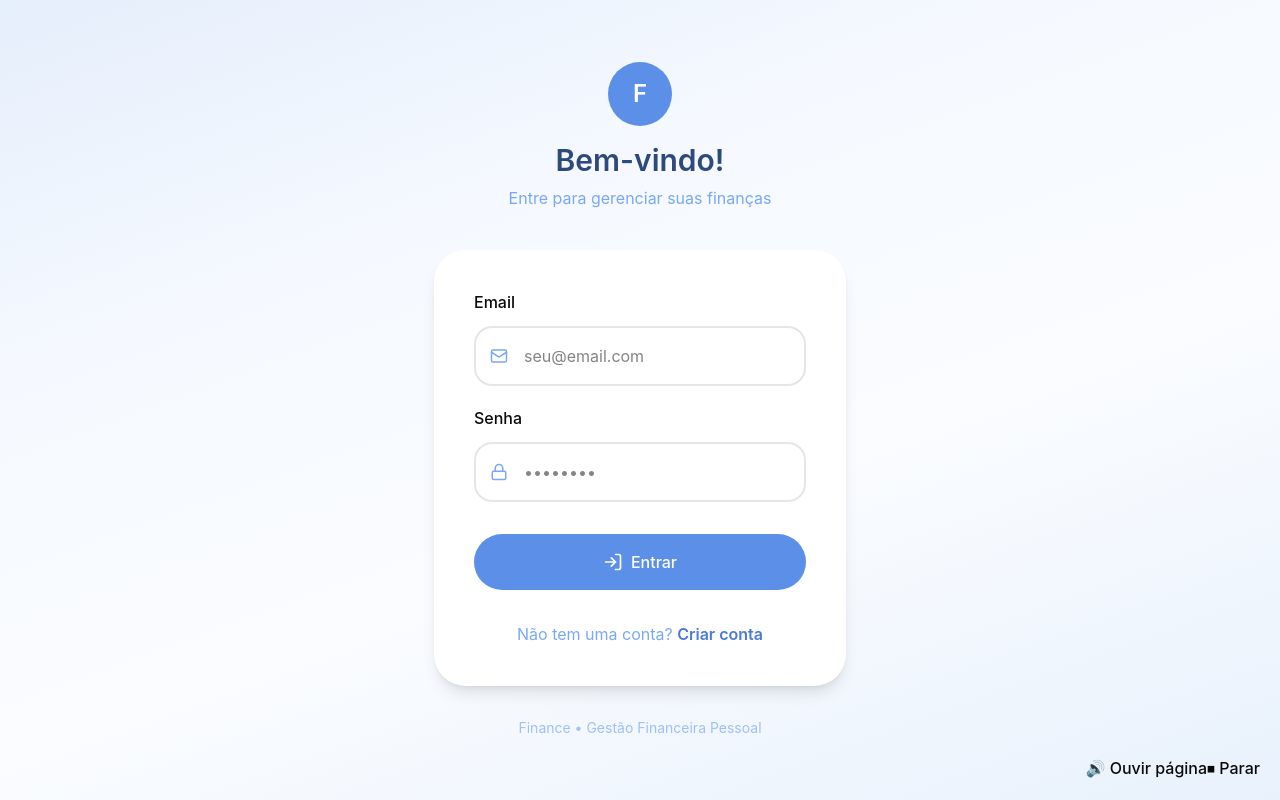
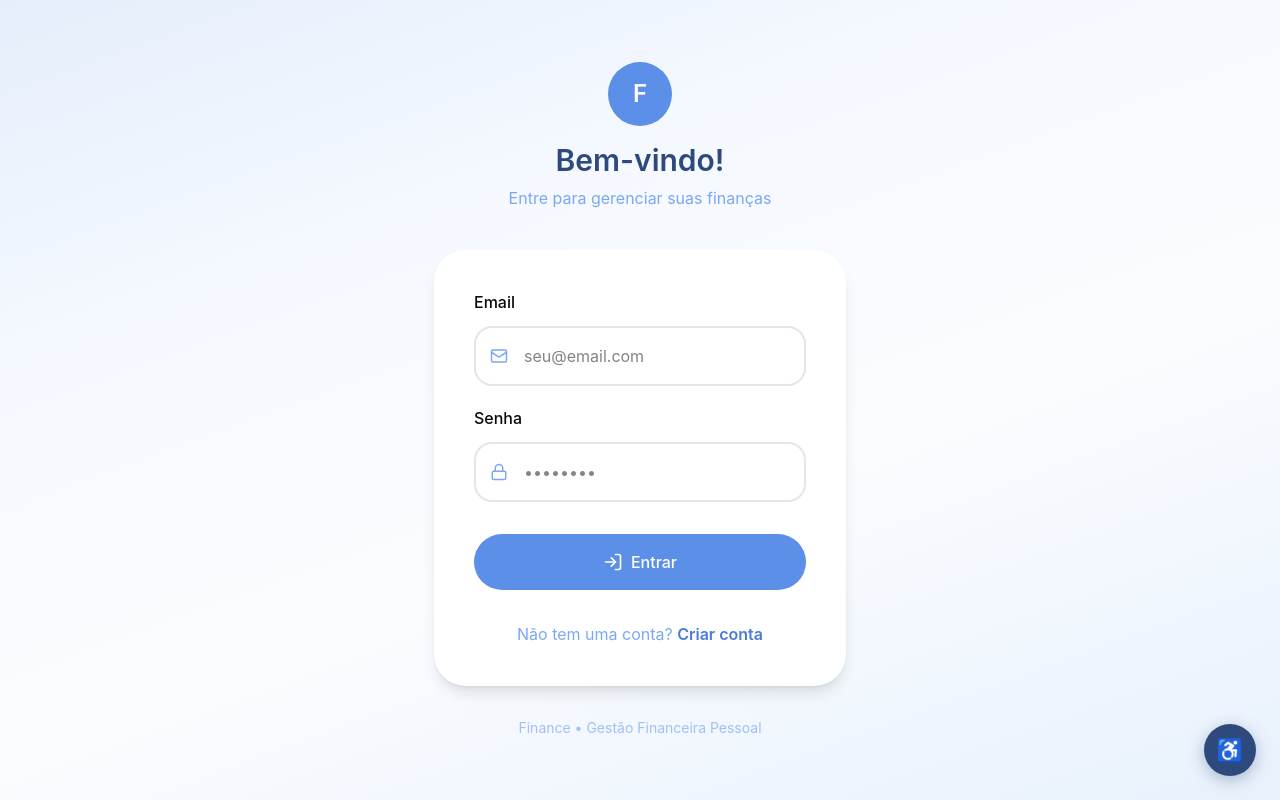
Before and after one commit to stephanievitoria/projeto-financheck-main-final, a React (Vite) app in the folder financheck-front-main/: page /login in a window 1280 px wide. Built offline with nearby package versions, Linux system fonts and the light colour scheme.

Commit message:
Update AccessibilityButton.tsx

```diff
--- a/financheck-front-main/src/app/components/ui/AccessibilityButton.tsx
+++ b/financheck-front-main/src/app/components/ui/AccessibilityButton.tsx
@@ -1,20 +1,183 @@
+import { useState, useEffect, useRef } from "react";
+
 const AccessibilityButton = () => {
-  const handleSpeak = () => {
-    const texto = document.body.innerText;
-    (window as any).responsiveVoice.speak(texto, "Brazilian Portuguese Female");
+  const [open, setOpen] = useState(false);
+  const [active, setActive] = useState(false);
+  const hoverTimeout = useRef<ReturnType<typeof setTimeout> | null>(null);
+  const lastSpoken = useRef<string>("");
+
+  const speak = (text: string) => {
+    if (!text.trim() || text === lastSpoken.current) return;
+    lastSpoken.current = text;
+    (window as any).responsiveVoice?.cancel();
+    (window as any).responsiveVoice?.speak(text.trim(), "Brazilian Portuguese Female");
   };
 
   const handleStop = () => {
-    (window as any).responsiveVoice.cancel();
+    (window as any).responsiveVoice?.cancel();
+    lastSpoken.current = "";
   };
 
+  useEffect(() => {
+    if (!active) {
+      handleStop();
+      return;
+    }
+
+    const onMouseOver = (e: MouseEvent) => {
+      const target = e.target as HTMLElement;
+
+      // Ignora o próprio botão de acessibilidade
+      if (target.closest("#accessibility-widget")) return;
+
+      // Pega o texto mais relevante do elemento
+      const getText = (el: HTMLElement): string => {
+        const label = el.getAttribute("aria-label");
+        if (label) return label;
+        const alt = (el as HTMLImageElement).alt;
+        if (alt) return alt;
+        const placeholder = (el as HTMLInputElement).placeholder;
+        if (placeholder) return placeholder;
+        // Pega só o texto direto do elemento (sem filhos profundos)
+        const direct = Array.from(el.childNodes)
+          .filter((n) => n.nodeType === Node.TEXT_NODE)
+          .map((n) => n.textContent?.trim())
+          .filter(Boolean)
+          .join(" ");
+        if (direct) return direct;
+        return el.innerText?.trim().slice(0, 200) ?? "";
+      };
+
+      const text = getText(target);
+      if (!text || text === lastSpoken.current) return;
+
+      if (hoverTimeout.current) clearTimeout(hoverTimeout.current);
+      hoverTimeout.current = setTimeout(() => {
+        speak(text);
+      }, 400); // pequeno delay para não disparar em passagens rápidas
+    };
+
+    const onMouseOut = () => {
+      if (hoverTimeout.current) clearTimeout(hoverTimeout.current);
+    };
+
+    document.addEventListener("mouseover", onMouseOver);
+    document.addEventListener("mouseout", onMouseOut);
+    return () => {
+      document.removeEventListener("mouseover", onMouseOver);
+      document.removeEventListener("mouseout", onMouseOut);
+      if (hoverTimeout.current) clearTimeout(hoverTimeout.current);
+    };
+  }, [active]);
+
+  // Limpa ao desmontar
+  useEffect(() => () => { handleStop(); }, []);
+
   return (
-    <div style={{ position: "fixed", bottom: "20px", right: "20px", zIndex: 9999 }}>
-      <button onClick={handleSpeak} aria-label="Ativar leitura de tela">
-        🔊 Ouvir página
-      </button>
-      <button onClick={handleStop} aria-label="Parar leitura">
-        ⏹ Parar
+    <div
+      id="accessibility-widget"
+      style={{
+        position: "fixed",
+        bottom: "24px",
+        right: "24px",
+        zIndex: 9999,
+        display: "flex",
+        flexDirection: "column",
+        alignItems: "flex-end",
+        gap: "8px",
+        fontFamily: "sans-serif",
+      }}
+    >
+      {/* Painel expandido */}
+      {open && (
+        <div
+          style={{
+            background: "#fff",
+            border: "1.5px solid #7BA8F5",
+            borderRadius: "16px",
+            padding: "16px",
+            boxShadow: "0 4px 24px rgba(74,123,216,0.15)",
+            minWidth: "200px",
+            display: "flex",
+            flexDirection: "column",
+            gap: "10px",
+          }}
+        >
+          <p style={{ margin: 0, fontSize: "13px", color: "#2E4A7C", fontWeight: 600 }}>
+            ♿ Acessibilidade
+          </p>
+          <p style={{ margin: 0, fontSize: "12px", color: "#717182" }}>
+            {active
+              ? "Passe o mouse sobre qualquer elemento para ouvir."
+              : "Ative para ouvir elementos ao passar o mouse."}
+          </p>
+
+          <button
+            onClick={() => { setActive((v) => !v); }}
+            style={{
+              background: active ? "#4A7BD8" : "#f3f3f5",
+              color: active ? "#fff" : "#2E4A7C",
+              border: "none",
+              borderRadius: "10px",
+              padding: "8px 14px",
+              fontSize: "13px",
+              cursor: "pointer",
+              fontWeight: 600,
+              display: "flex",
+              alignItems: "center",
+              gap: "6px",
+              transition: "background 0.2s",
+            }}
+          >
+            {active ? "🔊 Leitura ativa" : "🔇 Leitura desativada"}
+          </button>
+
+          {active && (
+            <button
+              onClick={handleStop}
+              style={{
+                background: "#fff0f0",
+                color: "#d4183d",
+                border: "1px solid #f5c2c7",
+                borderRadius: "10px",
+                padding: "7px 14px",
+                fontSize: "13px",
+                cursor: "pointer",
+                fontWeight: 500,
+                display: "flex",
+                alignItems: "center",
+                gap: "6px",
+              }}
+            >
+              ⏹ Parar leitura
+            </button>
+          )}
+        </div>
+      )}
+
+      {/* Botão flutuante principal */}
+      <button
+        onClick={() => setOpen((v) => !v)}
+        aria-label="Opções de acessibilidade"
+        title="Acessibilidade"
+        style={{
+          width: "52px",
+          height: "52px",
+          borderRadius: "50%",
+          background: active ? "#4A7BD8" : "#2E4A7C",
+          color: "#fff",
+          border: "none",
+          cursor: "pointer",
+          fontSize: "22px",
+          boxShadow: "0 4px 16px rgba(46,74,124,0.35)",
+          display: "flex",
+          alignItems: "center",
+          justifyContent: "center",
+          transition: "background 0.2s, transform 0.15s",
+          transform: open ? "rotate(20deg)" : "rotate(0deg)",
+        }}
+      >
+        ♿
       </button>
     </div>
   );
```
